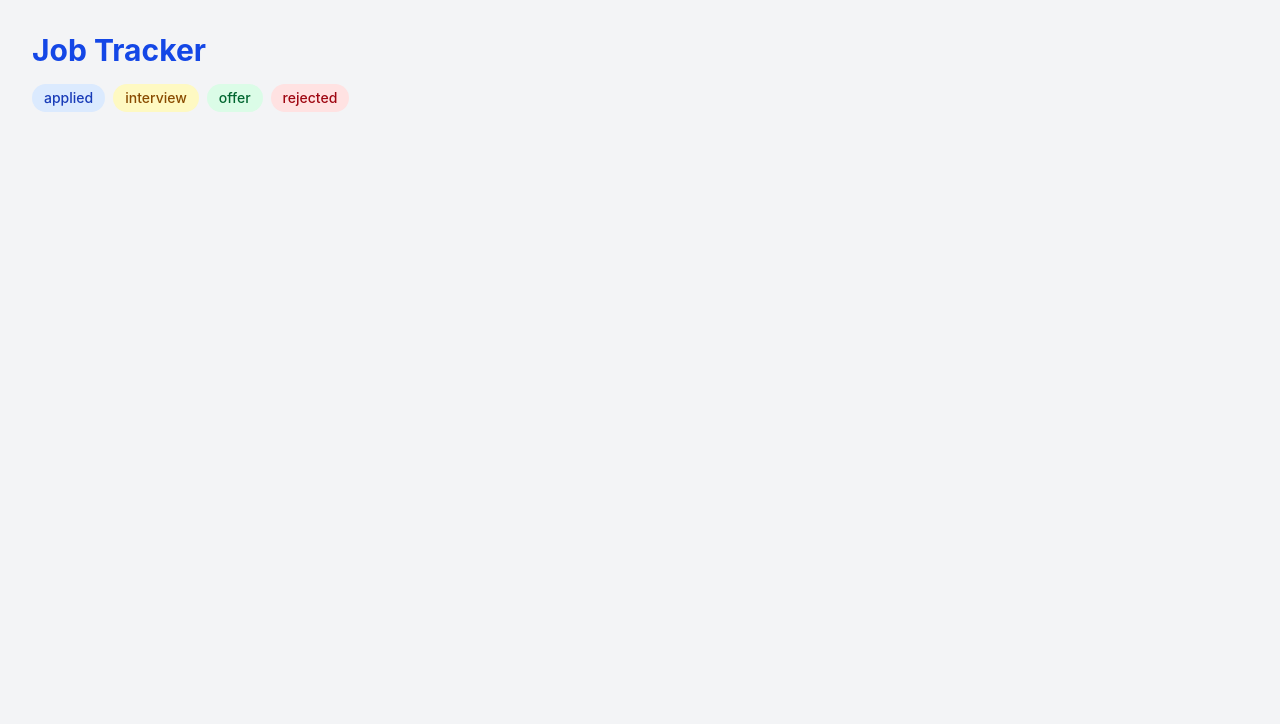
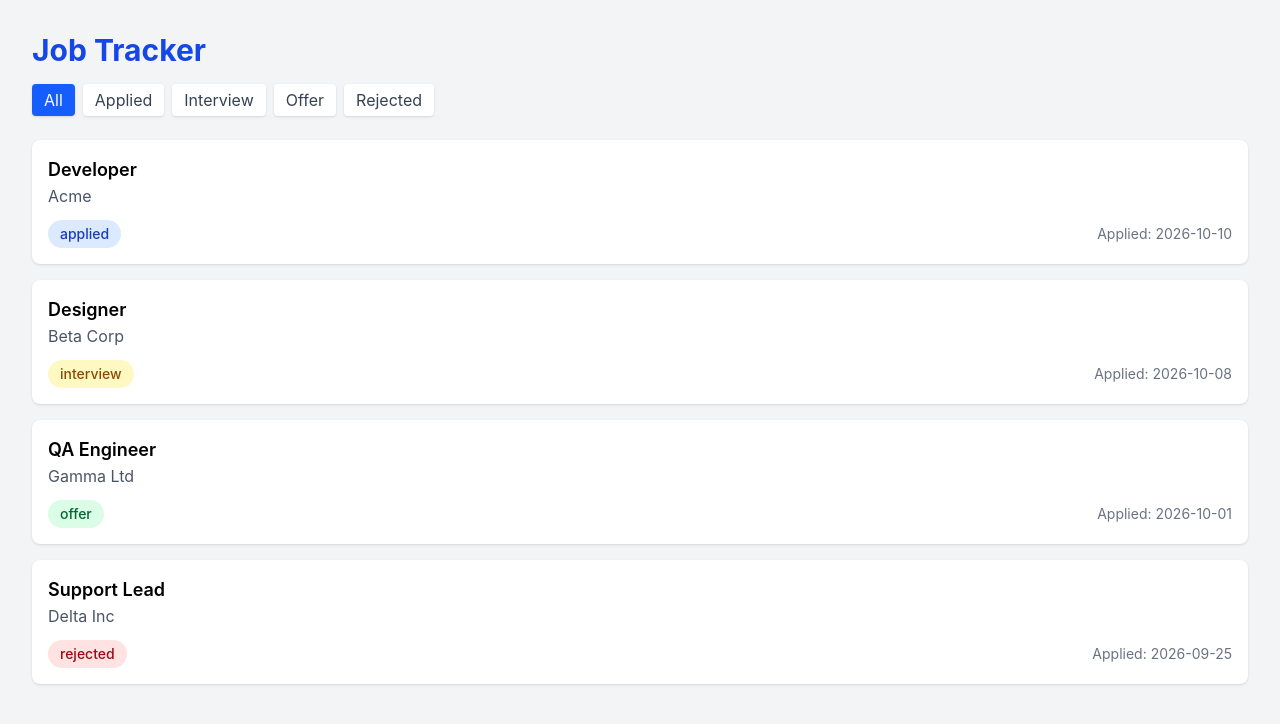
Before and after one commit to MichaelQuipx/job-tracker, a React app in the folder frontend/: page / in a window 1280 px wide. Shown: the top 724 px of the page. Built offline with nearby package versions, Linux system fonts and the light colour scheme; the HTML template or start-up script is replaced by a standard one.

Commit message:
setups filters

```diff
--- a/frontend/src/App.jsx
+++ b/frontend/src/App.jsx
@@ -1,15 +1,65 @@
-import StatusBadge from "./components/StatusBadge";
+import { useState } from "react";
+import ApplicationCard from "./components/ApplicationCard";
+const sampleApplications = [
+  {
+    id: 1,
+    company: "Acme",
+    position: "Developer",
+    status: "applied",
+    applied_date: "2026-10-10",
+  },
+  {
+    id: 2,
+    company: "Beta Corp",
+    position: "Designer",
+    status: "interview",
+    applied_date: "2026-10-08",
+  },
+  {
+    id: 3,
+    company: "Gamma Ltd",
+    position: "QA Engineer",
+    status: "offer",
+    applied_date: "2026-10-01",
+  },
+  {
+    id: 4,
+    company: "Delta Inc",
+    position: "Support Lead",
+    status: "rejected",
+    applied_date: "2026-09-25",
+  },
+];
+const filters = ["all", "applied", "interview", "offer", "rejected"];
 
 function App() {
+  const [filter, setFilter] = useState("all");
+  const visibleApplications =
+    filter === "all"
+      ? sampleApplications
+      : sampleApplications.filter((app) => app.status === filter);
   return (
     <div className="min-h-screen bg-gray-100 p-8">
       <h1 className="text-3xl font-bold text-blue-700">Job Tracker</h1>
-
-      <div className="mt-4 flex gap-2">
-        <StatusBadge status="applied" />
-        <StatusBadge status="interview" />
-        <StatusBadge status="offer" />
-        <StatusBadge status="rejected" />
+      <div className="mt-4 flex flex-wrap gap-2">
+        {filters.map((f) => (
+          <button
+            key={f}
+            onClick={() => setFilter(f)}
+            className={`rounded px-3 py-1 capitalize shadow transition ${
+              filter === f
+                ? "bg-blue-600 text-white"
+                : "bg-white text-gray-700 hover:bg-gray-200"
+            }`}
+          >
+            {f}
+          </button>
+        ))}
+      </div>
+      <div className="mt-6 grid gap-4">
+        {visibleApplications.map((app) => (
+          <ApplicationCard key={app.id} application={app} />
+        ))}
       </div>
     </div>
   );
--- /dev/null
+++ b/frontend/src/components/ApplicationCard.jsx
@@ -0,0 +1,21 @@
+import StatusBadge from "./StatusBadge";
+
+function ApplicationCard({ application }) {
+  return (
+    <div className="rounded-lg bg-white p-4 shadow">
+      <h2 className="text-lg font-semibold">{application.position}</h2>
+
+      <p className="text-gray-600">{application.company}</p>
+
+      <div className="mt-3 flex items-center justify-between">
+        <StatusBadge status={application.status} />
+
+        <p className="text-sm text-gray-500">
+          Applied: {application.applied_date}
+        </p>
+      </div>
+    </div>
+  );
+}
+
+export default ApplicationCard;
```
